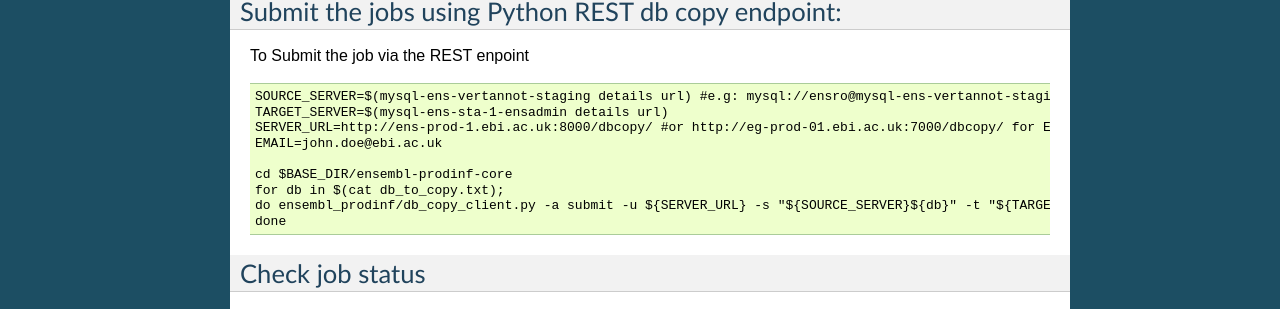
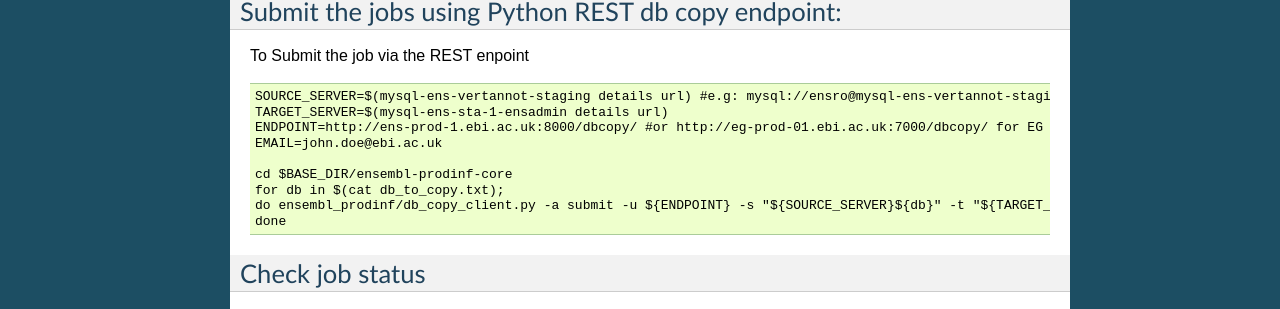
Before and after one commit to Ensembl/ensembl-prodinf-datachecks, a Sphinx documentation site: the page built from docs/bulk_db_copy.rst, in a window 1280 px wide. Shown: the part 651-960 px from the top of the page. Built offline with Sphinx 7.4.7, drawn with Linux system fonts in a browser that asks for light colours.

Commit message:
Update bulk_db_copy.rst
Update URL to match hc doc

```diff
--- a/docs/bulk_db_copy.rst
+++ b/docs/bulk_db_copy.rst
@@ -37,12 +37,12 @@
 ::
   SOURCE_SERVER=$(mysql-ens-vertannot-staging details url) #e.g: mysql://ensro@mysql-ens-vertannot-staging:4573/
   TARGET_SERVER=$(mysql-ens-sta-1-ensadmin details url)
-  SERVER_URL=http://ens-prod-1.ebi.ac.uk:8000/dbcopy/ #or http://eg-prod-01.ebi.ac.uk:7000/dbcopy/ for EG
+  ENDPOINT=http://ens-prod-1.ebi.ac.uk:8000/dbcopy/ #or http://eg-prod-01.ebi.ac.uk:7000/dbcopy/ for EG
   EMAIL=john.doe@ebi.ac.uk
 
   cd $BASE_DIR/ensembl-prodinf-core
   for db in $(cat db_to_copy.txt);
-  do ensembl_prodinf/db_copy_client.py -a submit -u ${SERVER_URL} -s "${SOURCE_SERVER}${db}" -t "${TARGET_SERVER}${db}" -d 1 -e $EMAIL;
+  do ensembl_prodinf/db_copy_client.py -a submit -u ${ENDPOINT} -s "${SOURCE_SERVER}${db}" -t "${TARGET_SERVER}${db}" -d 1 -e $EMAIL;
   done
 
 Check job status
```
